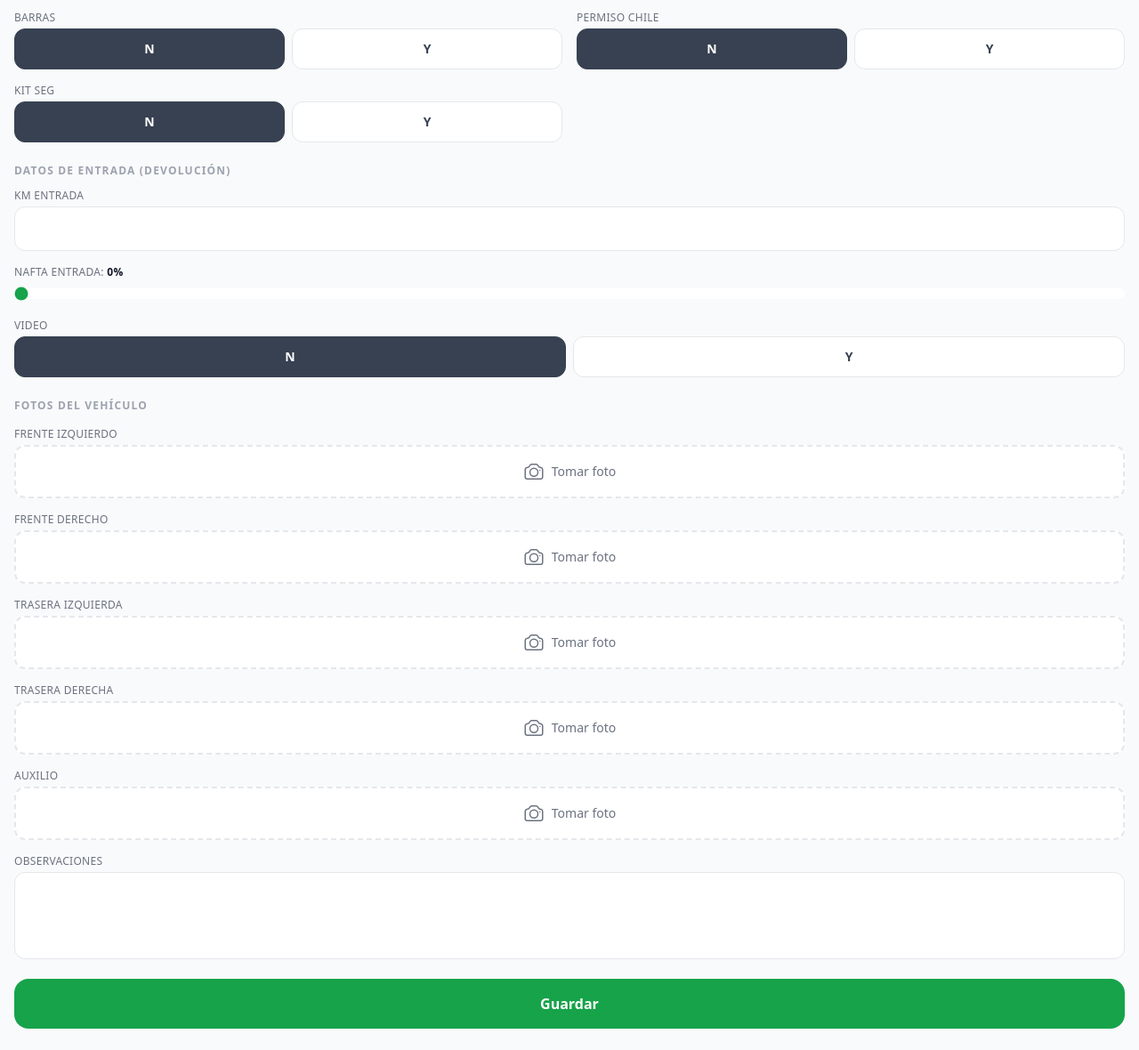
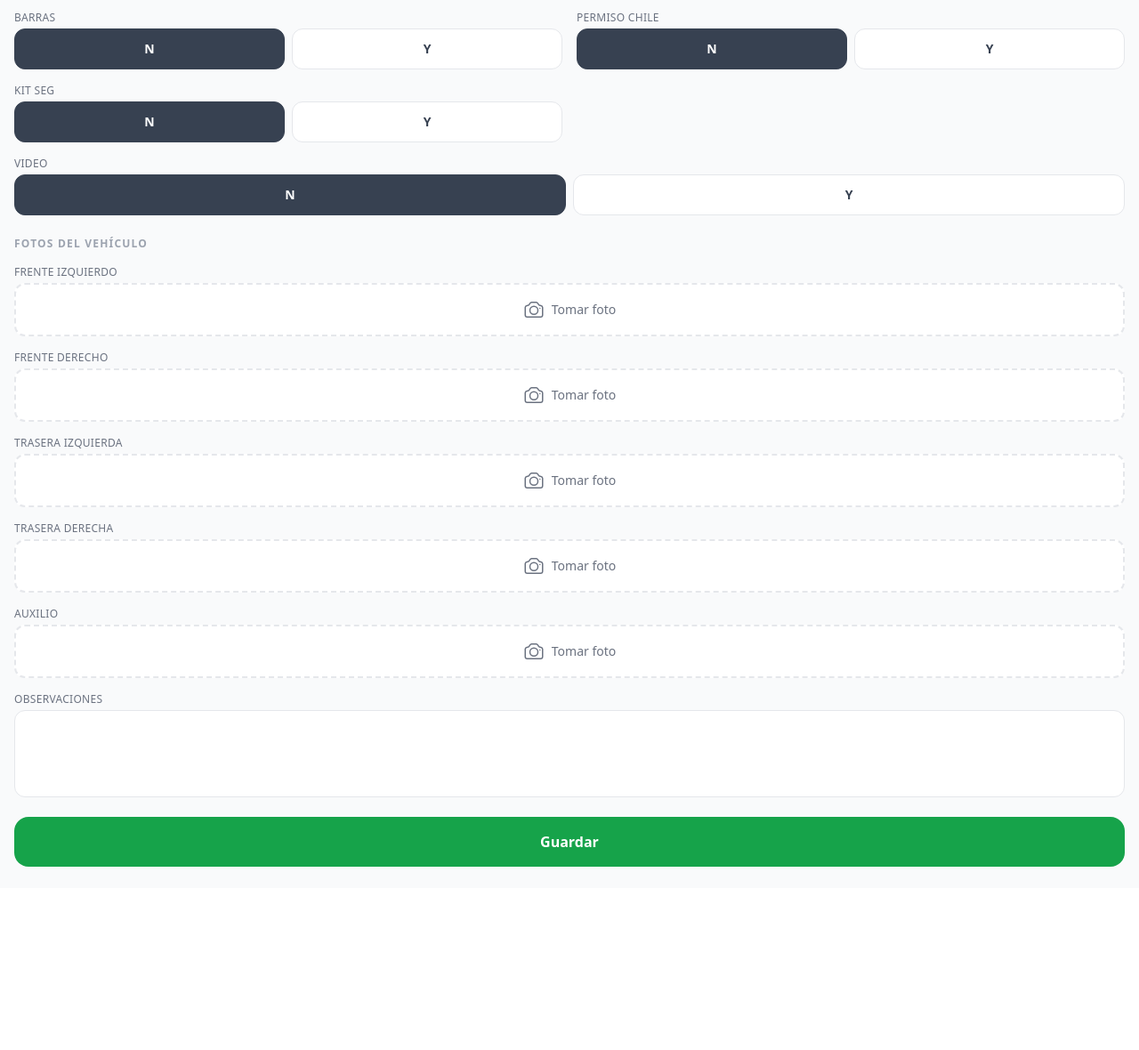
Before and after one commit to fvenanti/opr.carcloud, a FastAPI app: page /planilla/1/entregas in a window 1280 px wide. Shown: the part 456-1636 px from the top of the page at 89% size. After the commit the page ends 1430 px from the top, so only its background shows below. Run offline with FastAPI, Linux system fonts and the light colour scheme; the visitor is signed in with stand-in values (Sample User, id 1); data that the repository does not hold is empty; parts of the project's set-up code (start-up, migrations or seed data) failed here and were passed over; some libraries are stand-ins or nearby versions.

Commit message:
fix: sacar KmEntrada/NaftaEntrada de entregas (columna no existe en DB)
Co-Authored-By: Claude Sonnet 4.6 <noreply@anthropic.com>

```diff
--- a/routers/entregas.py
+++ b/routers/entregas.py
@@ -85,7 +85,7 @@ async def guardar(
     if existing:
         execute("""
             UPDATE entregas SET
-                KmSalida=?, NaftaSalida=?, KmEntrada=?, NaftaEntrada=?,
+                KmSalida=?, NaftaSalida=?,
                 Auxilio=?, SillaBebe=?,
                 Cadenas=?, GPS=?, Barras=?, PermisoChile=?, KitSeg=?,
                 Video=?,
@@ -94,7 +94,6 @@ async def guardar(
             WHERE IdReserva=?
         """, [
             num("km_salida"), num("nafta_salida"),
-            num("km_entrada") or None, num("nafta_entrada") or None,
             boo("auxilio"), num("silla_bebe"),
             boo("cadenas"), boo("gps"), boo("barras"),
             boo("permiso_chile"), boo("kit_seg"),
@@ -107,15 +106,14 @@ async def guardar(
     else:
         execute("""
             INSERT INTO entregas
-                (IdReserva, IdOperario, KmSalida, NaftaSalida, KmEntrada, NaftaEntrada,
+                (IdReserva, IdOperario, KmSalida, NaftaSalida,
                  Auxilio, SillaBebe, Cadenas, GPS, Barras, PermisoChile, KitSeg, Video,
                  FotoFrenteIzq, FotoFrenteDer, FotoTraseraIzq,
                  FotoTraseraDer, FotoAuxilio, Observaciones)
-            VALUES (?,?,?,?,?,?,?,?,?,?,?,?,?,?,?,?,?,?,?,?)
+            VALUES (?,?,?,?,?,?,?,?,?,?,?,?,?,?,?,?,?,?)
         """, [
             id_reserva, id_op,
             num("km_salida"), num("nafta_salida"),
-            num("km_entrada") or None, num("nafta_entrada") or None,
             boo("auxilio"), num("silla_bebe"),
             boo("cadenas"), boo("gps"), boo("barras"),
             boo("permiso_chile"), boo("kit_seg"),
--- a/templates/entregas.html
+++ b/templates/entregas.html
@@ -97,25 +97,6 @@
     {{ toggle('Kit Seg', 'kit_seg', entrega.KitSeg) }}
   </div>
 
-  <div class="pt-2">
-    <h3 class="text-xs font-bold text-gray-400 uppercase tracking-widest mb-3">Datos de entrada (devolución)</h3>
-    <div class="space-y-4">
-      <div>
-        <label class="block text-xs text-gray-500 mb-1 uppercase tracking-wide">Km Entrada</label>
-        <input type="number" name="km_entrada" value="{{ entrega.KmEntrada or '' }}" min="0"
-               class="w-full border border-gray-200 rounded-xl px-4 py-3 text-gray-900 focus:outline-none focus:border-green-500">
-      </div>
-      <div x-data="{ nafta_e: {{ entrega.NaftaEntrada or 0 }} }">
-        <label class="block text-xs text-gray-500 mb-1 uppercase tracking-wide">
-          Nafta Entrada: <span class="font-bold text-gray-900" x-text="nafta_e + '%'"></span>
-        </label>
-        <input type="range" name="nafta_entrada" min="0" max="100" step="5"
-               x-model="nafta_e"
-               class="w-full h-3 rounded-lg appearance-none cursor-pointer accent-green-600">
-      </div>
-    </div>
-  </div>
-
   {{ toggle('Video', 'video', entrega.Video) }}
 
   <div class="space-y-4 pt-2">
--- a/templates/planilla.html
+++ b/templates/planilla.html
@@ -232,7 +232,7 @@
     {{ sf_fila('GPS', yn(entrega_data.GPS)) }}
     {{ sf_fila('Barras', yn(entrega_data.Barras)) }}
     {{ sf_fila('Permiso Chile', yn(entrega_data.PermisoChile)) }}
-    {{ sf_fila('Kit Seguridad', yn(entrega_data.KitSeg)) }}
+    {{ sf_fila('Kit Seguridad', yn(entrega_data.KitSeg) ) }}
     {{ sf_fila('Observaciones', entrega_data.Observaciones) }}
   </div>
 </div>
```
